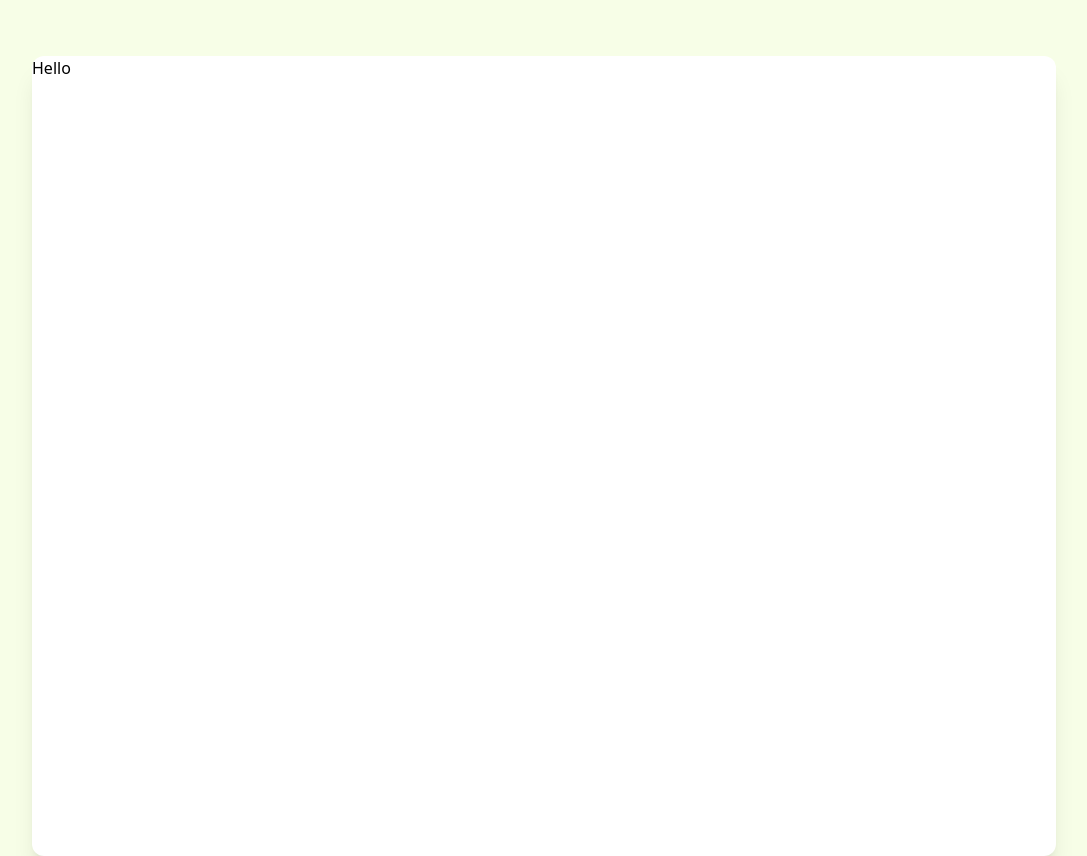
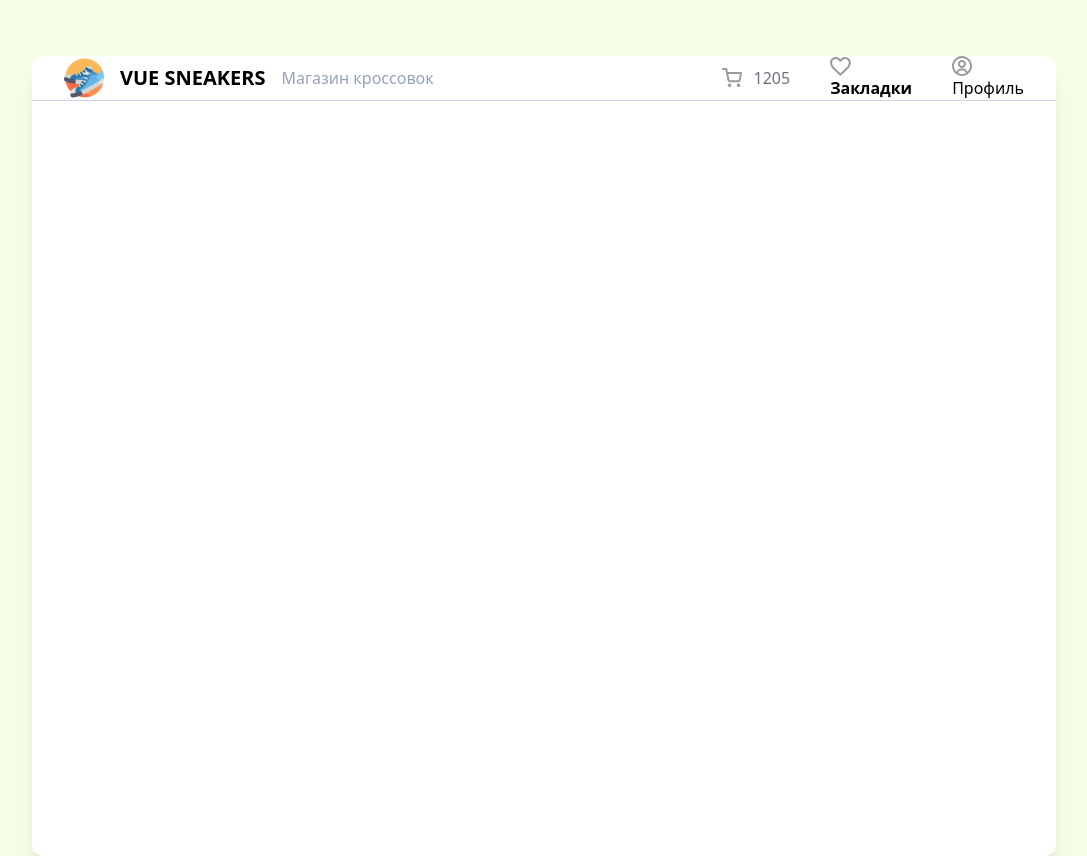
Before and after one commit to wigazz93/sneakers-shop, a Vue app: page / in a window 1280 px wide. Before the commit this address had no page. Shown: the whole page, without its empty margins (96-1183 px from the left). Built offline with nearby package versions, Linux system fonts and the light colour scheme.

Commit message:
style for header

```diff
--- a/package.json
+++ b/package.json
@@ -12,6 +12,7 @@
   },
   "dependencies": {
     "pinia": "^2.1.7",
+    "volar-service-vetur": "^0.0.17",
     "vue": "^3.4.15",
     "vue-router": "^4.2.5"
   },
--- a/src/App.vue
+++ b/src/App.vue
@@ -1,14 +1,14 @@
 <script setup>
 import { RouterLink, RouterView } from 'vue-router'
-import Hello from '@/components/Hello.vue'
+import Header from '@/components/Header.vue'
 </script>
 
 <template>
   <div class="h-screen bg-white w-4/5 m-auto rounded-xl shadow-xl mt-14">
-    <h1>Hello</h1>
+    <Header />
   </div>
 
   <RouterView />
 </template>
 
-<style></style>
+<style lang="scss"></style>
--- a/src/assets/main.css
+++ b/src/assets/main.css
@@ -2,7 +2,6 @@
 @tailwind components;
 @tailwind utilities;
 
-
-body{
+body {
   background-color: rgb(247 254 231);
 }
--- /dev/null
+++ b/src/components/Header.vue
@@ -0,0 +1,27 @@
+<template>
+  <header class="flex justify-between border-b border-slate-300 px-8">
+    <div class="flex items-center gap-4">
+      <img src="/logo.png" alt="logo" class="w-10" />
+      <h2 class="text-xl font-bold uppercase">Vue sneakers</h2>
+      <p class="text-slate-400">Магазин кроссовок</p>
+    </div>
+    <ul class="flex items-center gap-10">
+      <li class="flex items-center gap-3 text-gray-500 hover:text-black cursor-pointer">
+        <img src="/cart.svg" alt="Cart" />
+        <span>1205</span>
+      </li>
+      <li>
+        <img src="/heart.svg" alt="Heart" />
+        <b>Закладки</b>
+      </li>
+      <li>
+        <img src="/profile.svg" alt="Profile" />
+        <span>Профиль</span>
+      </li>
+    </ul>
+  </header>
+</template>
+
+<script setup></script>
+
+<style lang="scss"></style>
--- a/src/components/Hello.vue
+++ /dev/null
@@ -1,9 +0,0 @@
-<template>
-  <div>
-    <div class="shadow-xl text-3xl font-bold underline color-red">Hello</div>
-  </div>
-</template>
-
-<script setup></script>
-
-<style lang="scss"></style>
--- /dev/null
+++ b/volar-config.js
@@ -0,0 +1,3 @@
+module.exports = {
+  services: [require('volar-service-vetur').create()]
+}
```
Also changed, not shown: 1 other file (tests, documents, lock files or other folders).
